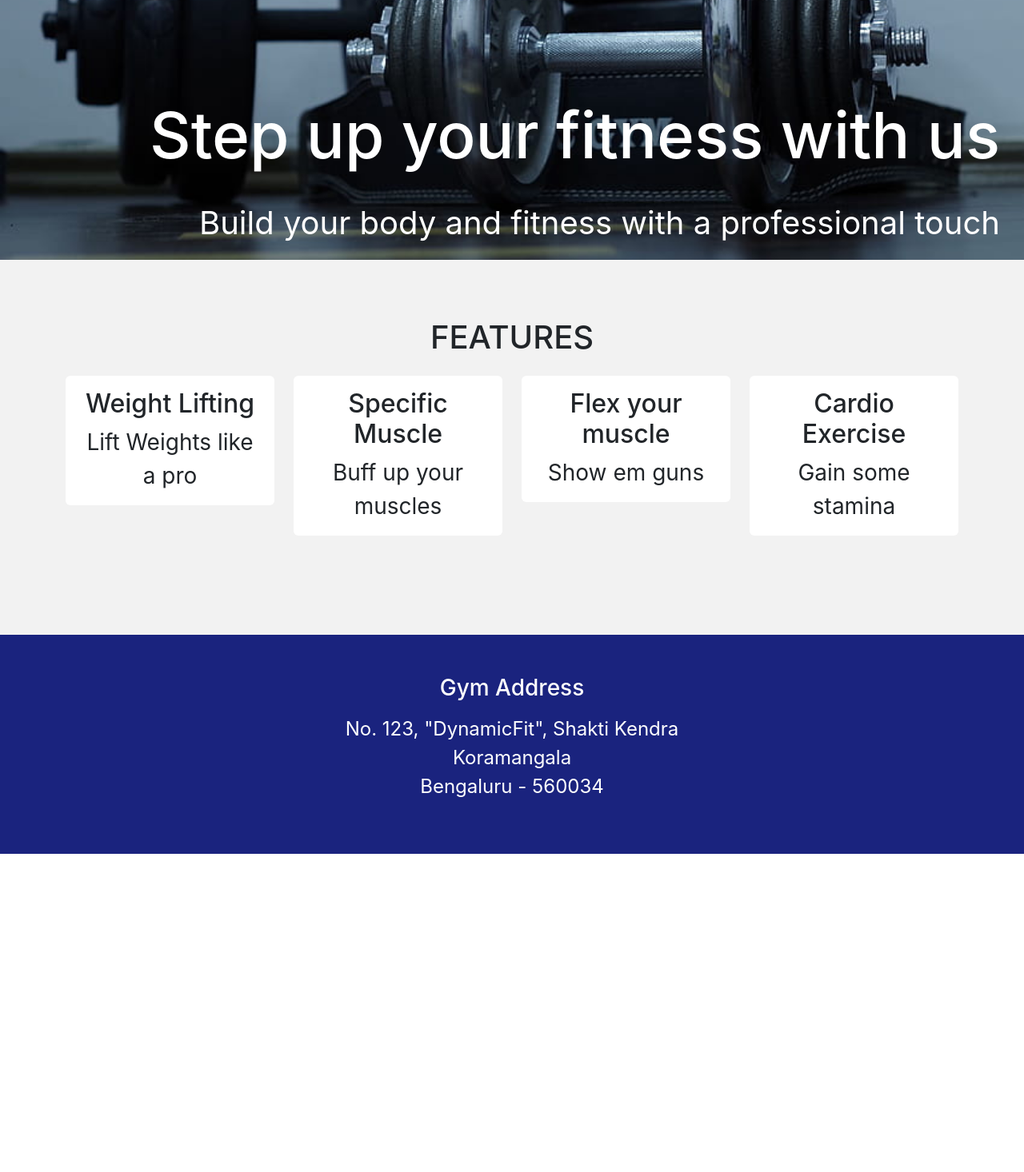
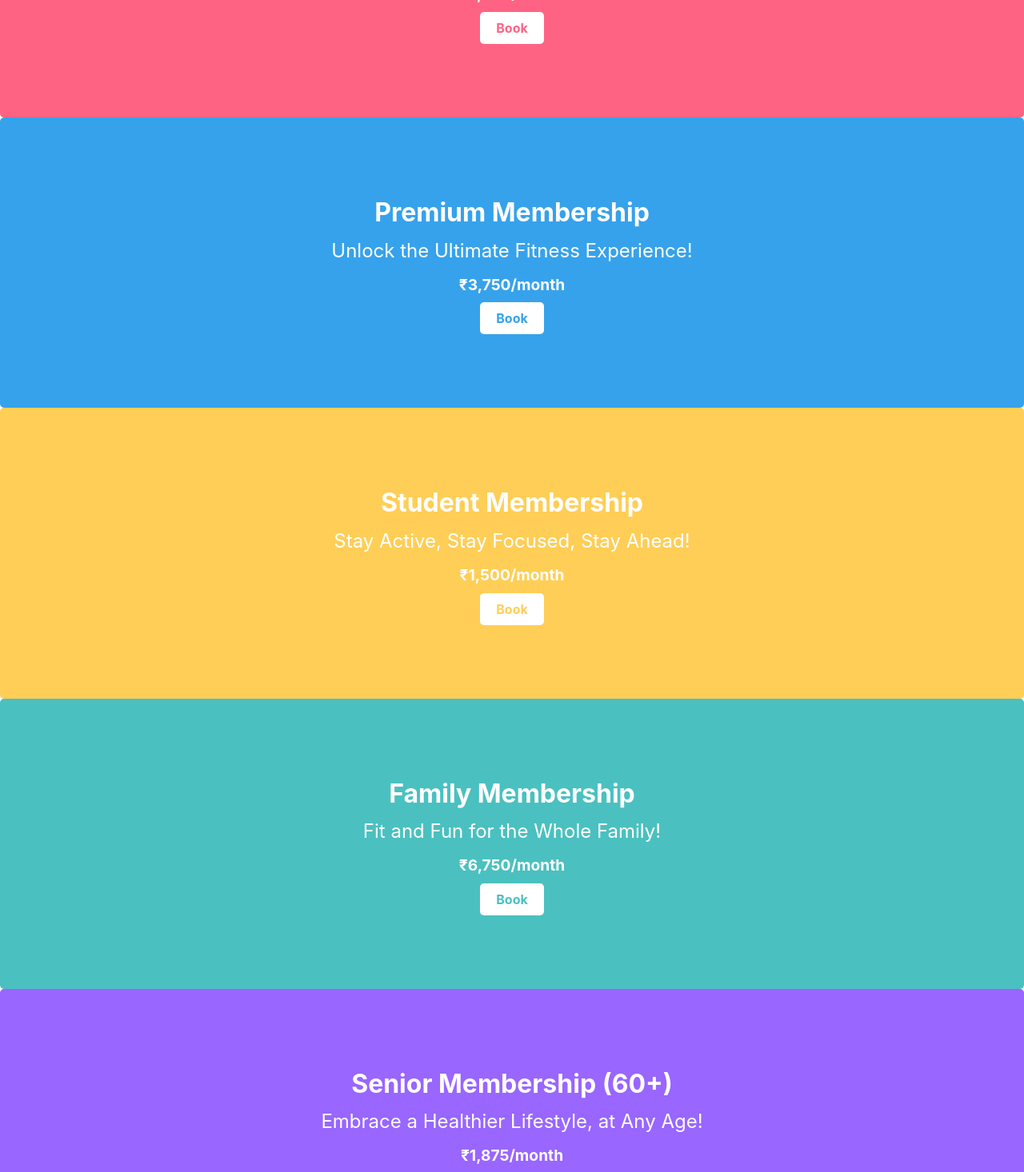
Before and after one commit to raosam23/Gym-React, a React (Create React App) app: page /membership in a window 1280 px wide. Shown: the part 300-1766 px from the top of the page at 80% size. Before the commit the page ends 1368 px from the top, so only its background shows below. Built offline with nearby package versions, Linux system fonts and the light colour scheme.

Commit message:
Add Membership

```diff
--- a/src/App.js
+++ b/src/App.js
@@ -1,14 +1,20 @@
-import logo from './logo.svg';
-import './App.css';
+import React from 'react';
+import { BrowserRouter, Routes, Route } from 'react-router-dom';
+import Home from './components/Home';
+import Membership from './components/Membership';
 import Navbar from './components/Navbar';
-import Home from './components/Home';
 
 function App() {
   return (
-    <div className="App">
-      <Navbar />
-      <Home />
-    </div>
+    <BrowserRouter>
+      <div className="App">
+        <Navbar />
+        <Routes>
+          <Route path="/" element={<Home />} />
+          <Route path="/membership" element={<Membership />} />
+        </Routes>
+      </div>
+    </BrowserRouter>
   );
 }
 
--- /dev/null
+++ b/src/components/Membercard.jsx
@@ -0,0 +1,55 @@
+import React from 'react';
+
+export default function MemberCard(props) {
+  const { title, description, price, color } = props;
+
+  const optionStyle = {
+    border: 'none',
+    borderRadius: '5px',
+    padding: '20px',
+    textAlign: 'center',
+    paddingTop: '100px',
+    paddingBottom: '100px',
+    marginTop: '0',
+    marginBottom: '0',
+    backgroundColor: color,
+    color: '#fff', // Set text color to white
+  };
+
+  const titleStyle = {
+    fontSize: '2rem',
+    fontWeight: 'bold',
+    marginBottom: '10px',
+  };
+
+  const descriptionStyle = {
+    fontSize: '1.5rem',
+    marginBottom: '10px',
+  };
+
+  const priceStyle = {
+    fontSize: '1.2rem',
+    fontWeight: 'bold',
+  };
+
+  const buttonStyle = {
+    backgroundColor: '#fff',
+    color: color,
+    padding: '10px 20px',
+    borderRadius: '5px',
+    fontWeight: 'bold',
+    textDecoration: 'none',
+    marginTop: '20px',
+  };
+
+  return (
+    <div style={optionStyle}>
+      <h3 style={titleStyle}>{title}</h3>
+      <p style={descriptionStyle}>{description}</p>
+      <p style={priceStyle}>{price}</p>
+      <a href="#" style={buttonStyle}>
+        Book
+      </a>
+    </div>
+  );
+}
--- /dev/null
+++ b/src/components/Membership.jsx
@@ -0,0 +1,72 @@
+import React from 'react';
+import MemberCard from './Membercard';
+
+
+function Membership() {
+  return (
+    <>
+      <MemberCard
+        title="Basic Membership"
+        description="Achieve Your Fitness Goals, One Step at a Time!"
+        price="₹2,250/month"
+        color="#FF6384" // Pink
+      />
+      <MemberCard
+        title="Premium Membership"
+        description="Unlock the Ultimate Fitness Experience!"
+        price="₹3,750/month"
+        color="#36A2EB" // Blue
+      />
+      <MemberCard
+        title="Student Membership"
+        description="Stay Active, Stay Focused, Stay Ahead!"
+        price="₹1,500/month"
+        color="#FFCE56" // Yellow
+      />
+      <MemberCard
+        title="Family Membership"
+        description="Fit and Fun for the Whole Family!"
+        price="₹6,750/month"
+        color="#4BC0C0" // Turquoise
+      />
+      <MemberCard
+        title="Senior Membership (60+)"
+        description="Embrace a Healthier Lifestyle, at Any Age!"
+        price="₹1,875/month"
+        color="#9966FF" // Purple
+      />
+      <MemberCard
+        title="Couples Membership"
+        description="Work Out Together, Stay Strong Together!"
+        price="₹5,250/month"
+        color="#FF9F40" // Orange
+      />
+      <MemberCard
+        title="One-Year Prepaid Membership"
+        description="Commit to Fitness and Save Big!"
+        price="₹30,000/year"
+        color="#32CD32" // Lime Green
+      />
+      <MemberCard
+        title="Day Pass"
+        description="Get a Taste of Fitness, Anytime You Want!"
+        price="₹750/day"
+        color="#FFD700" // Gold
+      />
+      <MemberCard
+        title="Corporate Membership (10+ employees)"
+        description="Boost Your Team's Health and Productivity!"
+        price="₹15,000/month"
+        color="#8B4513" // Brown
+      />
+      <MemberCard
+        title="Group Classes Membership"
+        description="Energize Your Workouts with a Community Spirit!"
+        price="₹2,625/month"
+        color="#FF00FF" // Magenta
+      />
+    </>
+  );
+}
+
+export default Membership;
--- a/src/components/Navbar.jsx
+++ b/src/components/Navbar.jsx
@@ -1,12 +1,13 @@
 import React from 'react';
+import { Link } from 'react-router-dom';
 
 function Navbar() {
   return (
     <nav className="navbar navbar-expand-lg navbar-dark bg-primary bg-primary-dark py-3">
       <div className="container">
-        <a className="navbar-brand fs-3" href="#">
+        <Link className="navbar-brand fs-3" to="/">
           DynamicFit
-        </a>
+        </Link>
         <button
           className="navbar-toggler"
           type="button"
@@ -21,14 +22,14 @@ function Navbar() {
         <div className="collapse navbar-collapse" id="navbarSupportedContent">
           <ul className="navbar-nav ms-auto mb-2 mb-lg-0">
             <li className="nav-item">
-              <a className="nav-link active" aria-current="page" href="#">
+              <Link className="nav-link active" aria-current="page" to="/">
                 Home
-              </a>
+              </Link>
             </li>
             <li className="nav-item">
-              <a className="nav-link" href="#">
+              <Link className="nav-link" to="/membership">
                 Membership
-              </a>
+              </Link>
             </li>
             <li className="nav-item">
               <a className="nav-link" href="#">
```
